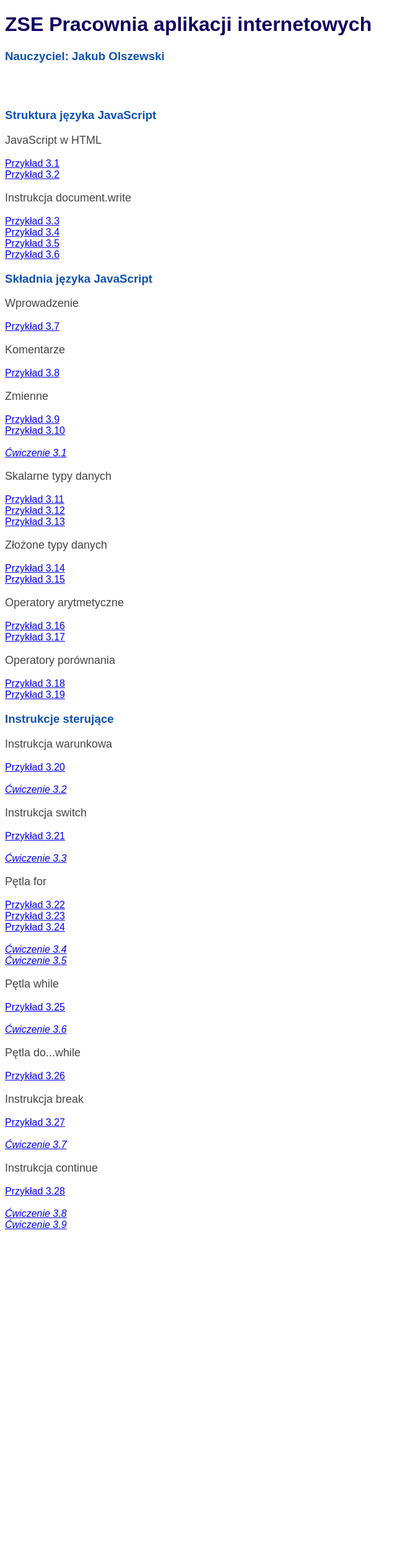
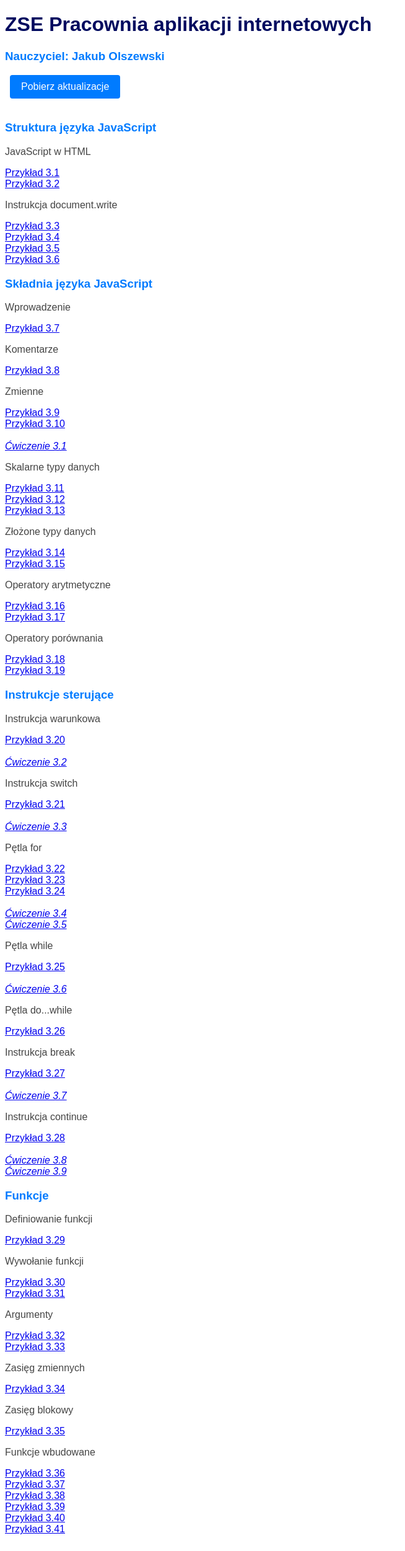
Before and after one commit to jakub-olszewski/javascript-course, a PHP site: page / in a window 1280 px wide. Shown: the whole page at 62% size, without its empty margins (0-654 px from the left). Before the commit the page ends 1983 px from the top, so only its background shows below. Run offline with PHP 8.4, Linux system fonts and the light colour scheme.

Commit message:
Update index.html

```diff
--- a/index.html
+++ b/index.html
@@ -11,6 +11,7 @@
     <body>
         <h1>ZSE Pracownia aplikacji internetowych</h1>
         <h3>Nauczyciel: Jakub Olszewski</h3>
+        <button onclick="location.href='https://github.com/jakub-olszewski/javascript-course/archive/refs/heads/main.zip';">Pobierz aktualizacje</button>
         <br><br>
         <script>
 
@@ -59,6 +60,14 @@
                 createExamples(3,'Instrukcja continue',28,28);
                 createExercise(3,8,9);
 
+            title("Funkcje");
+                createExamples(3,'Definiowanie funkcji',29,29);
+                createExamples(3,'Wywołanie funkcji',30,31);
+                createExamples(3,'Argumenty',32,33);
+                createExamples(3,'Zasięg zmiennych',34,34);
+                createExamples(3,'Zasięg blokowy',35,35);
+                createExamples(3,'Funkcje wbudowane',36,41);
+
 
 
             function title(title){
--- a/style.css
+++ b/style.css
@@ -55,15 +55,7 @@ button {
 }
 
 h1 {
-  color: rgb(18, 0, 97);
-}
-
-h3 {
-  color: rgb(14, 80, 180);
-}
-
-p {
-  font-size: large;
+  color: rgb(0, 10, 95);
 }
 
 ul {
@@ -96,3 +88,55 @@ li span:focus {
   border: 2px solid #007bff;
   background: rgba(179, 207, 255, 0.52)
 }
+
+h1 {
+  display: block;
+  font-size: 2em;
+  margin-top: 0.67em;
+  margin-bottom: 0.67em;
+  margin-left: 0;
+  margin-right: 0;
+  font-weight: bold;
+}
+h2 {
+  display: block;
+  font-size: 1.5em;
+  margin-top: 0.83em;
+  margin-bottom: 0.83em;
+  margin-left: 0;
+  margin-right: 0;
+  font-weight: bold;
+}
+h3 {
+  font-size: 1.17em;
+  font-weight: bold;
+  margin-top: 1em;
+  margin-bottom: 1em;
+  color: #007bff;
+}
+h4 {
+  display: block;
+  margin-top: 1.33em;
+  margin-bottom: 1.33em;
+  margin-left: 0;
+  margin-right: 0;
+  font-weight: bold;
+}
+h5 {
+  display: block;
+  font-size: .83em;
+  margin-top: 1.67em;
+  margin-bottom: 1.67em;
+  margin-left: 0;
+  margin-right: 0;
+  font-weight: bold;
+}
+h6 {
+  display: block;
+  font-size: .67em;
+  margin-top: 2.33em;
+  margin-bottom: 2.33em;
+  margin-left: 0;
+  margin-right: 0;
+  font-weight: bold;
+}
```
